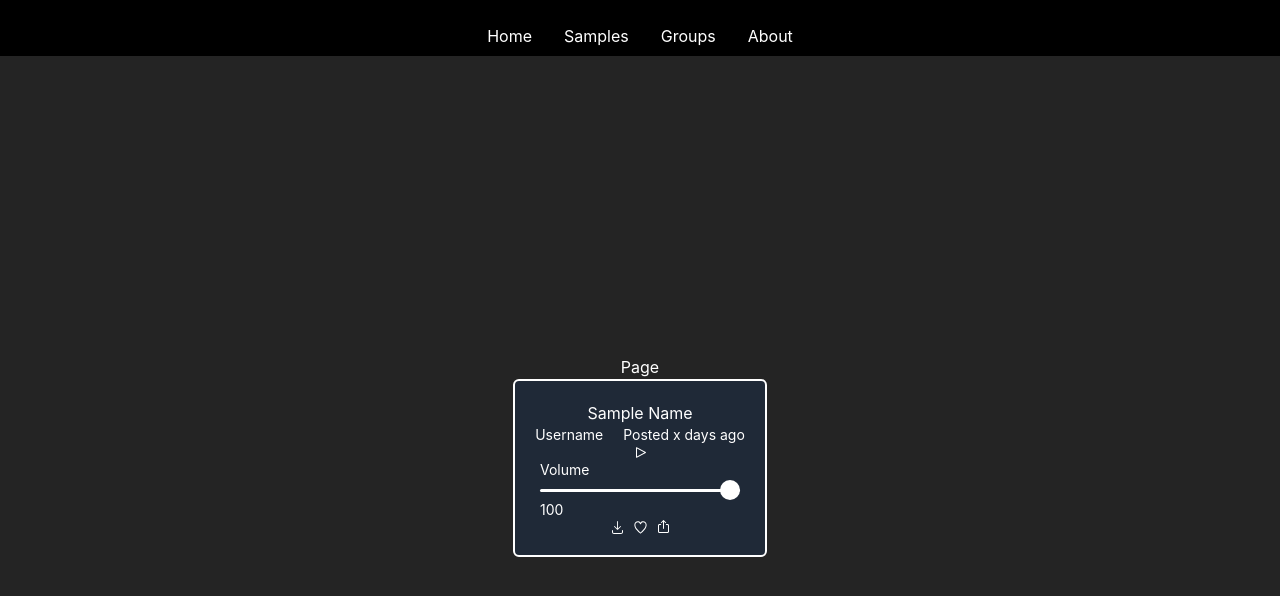
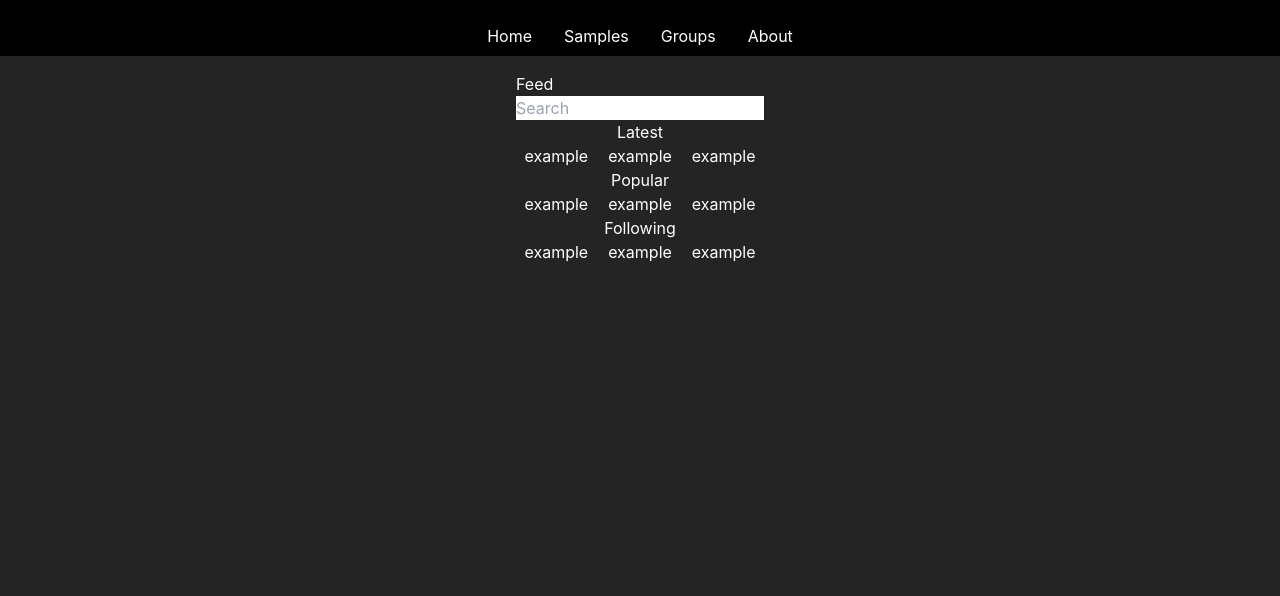
Before and after one commit to unexpectedlyalarming/melodiverse, a React (Vite) app in the folder client/: page / in a window 1280 px wide. Shown: the top 596 px of the page. Built offline with nearby package versions, Linux system fonts and the light colour scheme; no server answers.

Commit message:
Added feed component, misc fixes

```diff
--- a/client/src/components/Container.jsx
+++ b/client/src/components/Container.jsx
@@ -1,9 +1,9 @@
-import React from 'react'
+import React from "react";
 
-export default function Container({children}) {
-    return (
-        <div className="flex flex-col items-center justify-center min-h-screen py-2 text-white">
-            {children}
-        </div>
-    )
+export default function Container({ children }) {
+  return (
+    <div className="flex flex-col items-center justify-center py-2 text-white">
+      {children}
+    </div>
+  );
 }
--- a/client/src/pages/Home.jsx
+++ b/client/src/pages/Home.jsx
@@ -1,21 +1,15 @@
-import AudioPlayer from '../components/AudioPlayer'
-import Container from '../components/Container'
-import React from 'react'
-import '../index.css'
-
-
-
+import AudioPlayer from "../components/AudioPlayer";
+import Container from "../components/Container";
+import React from "react";
+import "../index.css";
+import Feed from "./Modular/Feed";
 
 export default function Home() {
-
-
   return (
     <>
-    <Container>
-    <h2>Page</h2>
-    <AudioPlayer />
+      <Container>
+        <Feed />
       </Container>
-
     </>
-  )
+  );
 }
--- /dev/null
+++ b/client/src/pages/Modular/Feed.jsx
@@ -0,0 +1,62 @@
+import React from "react";
+import Container from "../../components/Container";
+
+export default function Feed() {
+  return (
+    <Container>
+      <div className="feed-header">
+        <h2>Feed</h2>
+        <div className="feed-search">
+          <input type="text" placeholder="Search" />
+        </div>
+      </div>
+      <h2>Latest</h2>
+      <div className="feed-sample">
+        <ul className="feed-sample-list  flex flex-row items-center gap-5">
+          <li className="feed-sample-item">
+            <a>example</a>
+          </li>
+          <li className="feed-sample-item">
+            <a>example</a>
+          </li>
+          <li className="feed-sample-item">
+            <a>example</a>
+          </li>
+        </ul>
+      </div>
+
+      <h2>Popular</h2>
+
+      <div className="feed-sample flex flex-row items-center">
+        <ul className="feed-sample-list flex flex-row items-center gap-5">
+          <li className="feed-sample-item">
+            <a>example</a>
+          </li>
+
+          <li className="feed-sample-item">
+            <a>example</a>
+          </li>
+          <li className="feed-sample-item">
+            <a>example</a>
+          </li>
+        </ul>
+      </div>
+
+      <h2>Following</h2>
+
+      <div className="feed-sample">
+        <ul className="feed-sample-list flex flex-row items-center gap-5">
+          <li className="feed-sample-item">
+            <a>example</a>
+          </li>
+          <li className="feed-sample-item">
+            <a>example</a>
+          </li>
+          <li className="feed-sample-item">
+            <a>example</a>
+          </li>
+        </ul>
+      </div>
+    </Container>
+  );
+}
```
Also changed, not shown: client/src/components/NavBar.jsx (+20 -11 lines).
